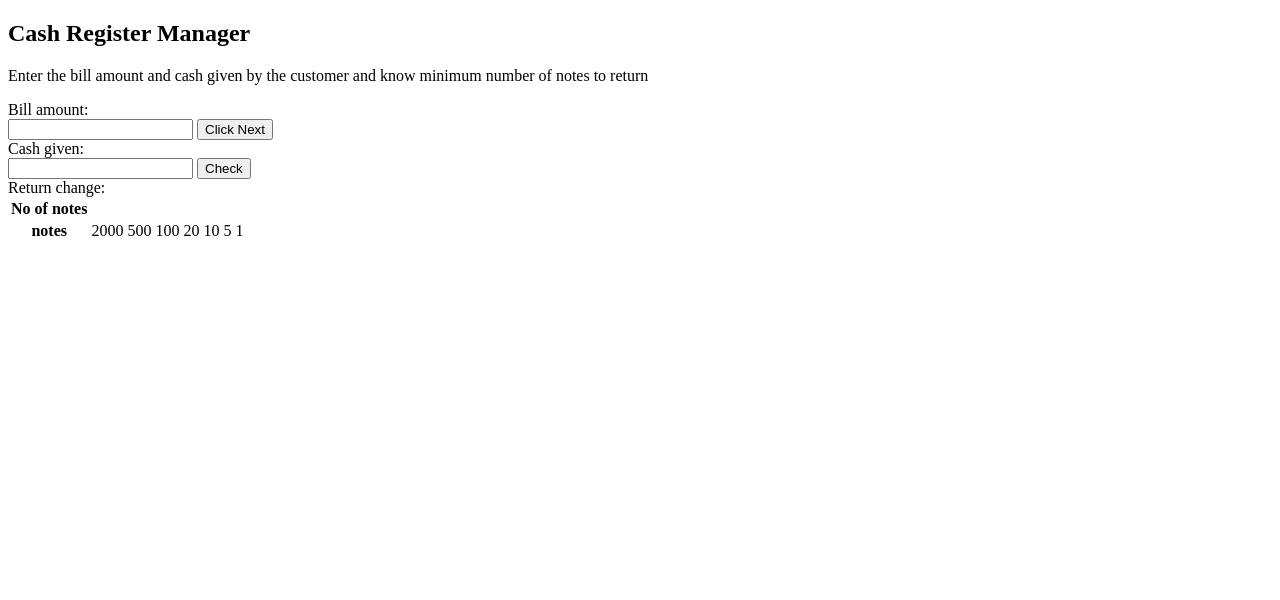
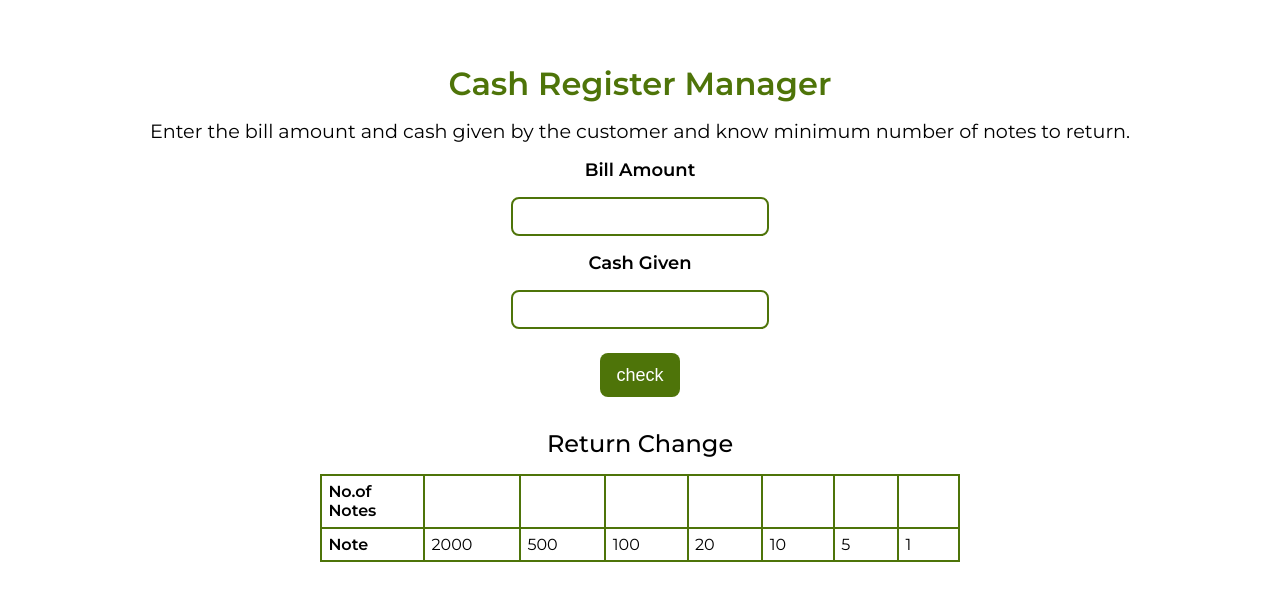
Before and after one commit to Manju-sree/Cash-Register-Manager, a plain HTML site: page index.html in a window 1280 px wide. Drawn offline with Linux system fonts and the light colour scheme.

Commit message:
Update index.html
html file

```diff
--- a/index.html
+++ b/index.html
@@ -3,42 +3,39 @@
 
 <head>
     <meta charset="UTF-8">
+    <meta http-equiv="X-UA-Compatible" content="IE=edge">
     <meta name="viewport" content="width=device-width, initial-scale=1.0">
     <title>Cash Register manager</title>
+    <link rel="stylesheet" href="style.css">
 </head>
 
 <body>
-    <section class="section">
+    <main class="container">
         <h1>Cash Register Manager</h1>
-        <p>Enter the bill amount and cash given by the customer and know minimum number of notes to return</p>
-        <div>
-            <div class="label">Bill amount:</div>
-            <input type="number" id="billAmt">
-            <button id="nextBtn">Click Next</button>
-        </div>
-        <div class=cashGivenInput>
-            <div class="label">Cash given:</div>
-            <input type="number" id="cashGiven">
-            <button id="checkBtn">Check</button>
-        </div>
-        <div class="errMessage"></div>
+        <p>Enter the bill amount and cash given by the customer and know minimum number of notes to return.</p>
+        <label for="bill-amount">Bill Amount</label>
+        <input type="number" id="bill-amount" />
+        <label for="cash-given">Cash Given</label>
+        <input type="number" id="cash-given" />
+        <button id="check-btn">check</button>
+        <p id="error-msg"></p>
+        <table class="note-table">
+            <caption>
+                Return Change
+            </caption>
 
-        <div class="changereturn">
-            <div class="label">Return change:</div>
-            <div id="output">
-                <table>
             <tr>
-                        <th>No of notes</td>
-                            <td class="noOfNotes"></td>
-                            <td class="noOfNotes"></td>
-                            <td class="noOfNotes"></td>
-                            <td class="noOfNotes"></td>
-                            <td class="noOfNotes"></td>
-                            <td class="noOfNotes"></td>
-                            <td class="noOfNotes"></td>
+                <th>No.of Notes</th>
+                <td class="no-of-notes"></td>
+                <td class="no-of-notes"></td>
+                <td class="no-of-notes"></td>
+                <td class="no-of-notes"></td>
+                <td class="no-of-notes"></td>
+                <td class="no-of-notes"></td>
+                <td class="no-of-notes"></td>
             </tr>
             <tr>
-                        <th>notes</td>
+                <th>Note</th>
                 <td>2000</td>
                 <td>500</td>
                 <td>100</td>
@@ -48,9 +45,7 @@
                 <td>1</td>
             </tr>
         </table>
-            </div>
-        </div>
-    </section>
+    </main>
     <script src="app.js"></script>
 </body>
 
```
Lines whose indentation alone changed are shown as unchanged.
